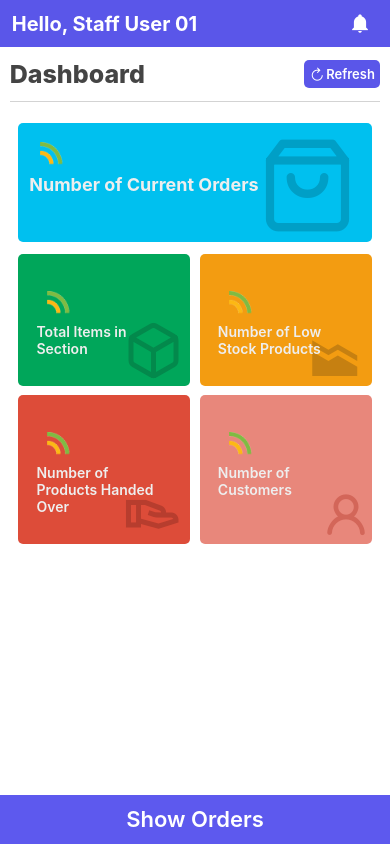
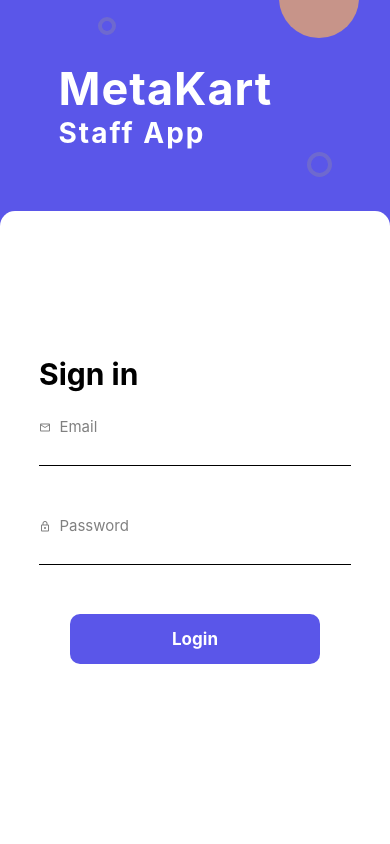
Before and after one commit to Abdulmoizaftab/MetaKart_StaffApp, a React Native app in the folder MetaKart_StaffApp/: screen /Home in a window 390 px wide. Built offline with nearby package versions, Linux system fonts and the light colour scheme; no server answers.

Commit message:
final code push up

```diff
--- a/MetaKart_StaffApp/App.js
+++ b/MetaKart_StaffApp/App.js
@@ -11,7 +11,6 @@
 import { store, persistor } from './src/redux/store';
 import { Provider } from 'react-redux';
 import { PersistGate } from 'redux-persist/integration/react';
-
 const Stack = createStackNavigator();
 
 const App = () => {
@@ -21,7 +20,6 @@
   return (
     <NavigationContainer>
       <Stack.Navigator screenOptions={{headerShown:false}}>
-        <Stack.Screen name="Login" component={Login} />
         <Stack.Screen name="Home" component={Home} />
         <Stack.Screen name="HomeTab" component={HomeTab} />
         <Stack.Screen name="ViewDetails" component={ViewDetails}
--- a/MetaKart_StaffApp/src/redux/LoginRedux.js
+++ b/MetaKart_StaffApp/src/redux/LoginRedux.js
@@ -10,19 +10,19 @@
     reducers:{
         loginStart:(state)=>{
             state.isFetching=true;
-            // console.log("working")
         },
         loginSuccess:(state,action)=>{
             state.isFetching=false;
             state.currentUser=action.payload
             state.error=false;
         },
-        loginFailure:(state)=>{
+        loginFailure:(state,action)=>{
             state.isFetching=false;
-            state.error=true
+            state.error=action.payload
         },
         Logout:(state)=>{
            state.currentUser=null
+           state.error=false;
         },
     },
 })
--- a/MetaKart_StaffApp/src/redux/apiCalls.js
+++ b/MetaKart_StaffApp/src/redux/apiCalls.js
@@ -6,12 +6,13 @@
     dispatch(loginStart());
     try {
 
-        const res = await axios.post("http://192.168.1.28:5000/login", user);
+        const res = await axios.post("http://192.168.1.24:5000/login", {email:user.email,password:user.password});
         // console.log(res,"New data")
         dispatch(loginSuccess(res.data));
         console.log("Data==>", res.data);
+        user.setChange(false)
     } catch (error) {
-        dispatch(loginFailure());
-        console.log("No data");
+        dispatch(loginFailure(true));
+        console.log("No data",error);
     }
 }
--- a/MetaKart_StaffApp/src/screens/Home.js
+++ b/MetaKart_StaffApp/src/screens/Home.js
@@ -7,17 +7,30 @@
 import Ionicons from 'react-native-vector-icons/Ionicons'
 import axios from 'axios'
 import loaderGif from '../assets/images/loader2.gif'
+import { useSelector,useDispatch } from 'react-redux'
+import FontAwesome from 'react-native-vector-icons/FontAwesome'
+import {Logout} from '../redux/LoginRedux'
+import Login from './Login'
+
 
 const Home = () => {
   const navigate = useNavigation()
   const [trigger,setTrigger] = useState(true)
   const [data,setData] = useState([])
   const [isLoading,setIsloading] = useState(true)
+  const [change,setChange] = useState(false)
+  const dispatch=useDispatch();
+
+  const {isFetching,error,currentUser}=useSelector((state)=>state.user)
+
+
 
   const getData = async()=>{
+    if(currentUser){
+
       setIsloading(true)
       const payload = {
-      sectionId:4
+      sectionId:currentUser[0].sectionId
     }
     axios.post(`http://192.168.1.24:5000/dashboard/dashboardData`, payload)
       .then((response) => setData(response.data))
@@ -44,17 +57,26 @@
         }
       })
     }
+    else{
+      setChange(true)
+    }
+    }
+  const logout_user=()=>{
+    //navigate.navigate('Login')
+    dispatch(Logout())
+  }
 
   useEffect(() => {
     getData()
-  }, [trigger])
+  }, [trigger,change])
 
   return (
-    <View style={{ backgroundColor: "white",flex:1}}>
+    <>
+      {currentUser?<View style={{ backgroundColor: "white",flex:1}}>
       <View style={styles.pageHeader}>
-        {/* <MaterialCommunityIcons name='user'/> */}
-        <Text style={styles.pageHeaderText}>Hello, Staff User 01</Text>
-        <MaterialCommunityIcons name="bell" size={21} color="white" style={styles.pageHeaderIcon} />
+        <FontAwesome name='user' size={18} color="white"/>
+        <Text style={styles.pageHeaderText}> Hello, {currentUser[0].staffName}</Text>
+        <MaterialCommunityIcons name="logout" size={21} color="white" style={styles.pageHeaderIcon} onPress={logout_user} />
       </View>
       <View>
         <View style={styles.dashboardHeader}>
@@ -140,7 +162,9 @@
           <Text style={styles.checkoutBtnText}>Show Orders</Text>
         </TouchableOpacity>
       </View>
-    </View>
+    </View>:<Login setChange={setChange}/>}
+
+    </>
     )
   }
 
--- a/MetaKart_StaffApp/src/screens/Login.js
+++ b/MetaKart_StaffApp/src/screens/Login.js
@@ -1,41 +1,30 @@
-import { View, Text, StyleSheet, TextInput, TouchableOpacity, BackHandler, TouchableWithoutFeedback,Alert, Keyboard, ActivityIndicator, KeyboardAvoidingView } from 'react-native';
+import { View, Text, StyleSheet, TextInput, TouchableOpacity, BackHandler, TouchableWithoutFeedback,Alert, Keyboard, ActivityIndicator, } from 'react-native';
 import React, { useState, useEffect } from 'react';
 import MaterialCommunityIcons from 'react-native-vector-icons/MaterialCommunityIcons'
-import { useNavigation,useIsFocused } from '@react-navigation/native';
+
 import {login} from '../redux/apiCalls'
 // import AntDesign from 'react-native-vector-icons/AntDesign'
 // import FontAwesome5Pro from 'react-native-vector-icons/FontAwesome5Pro'
 import {useDispatch,useSelector} from 'react-redux'
-// import { login } from '../redux/apiCalls'
-// import Gmail_auth from '../components/Gmail_auth';
-// import Facebook_auth from '../components/Facebook_auth';
-// import { loginFailure } from '../redux/LoginRedux';
 
-const Login = () => {
-    const isFocused = useIsFocused();
-    const navigate = useNavigation()
+
+import { loginFailure } from '../redux/LoginRedux';
+
+const Login = ({navigation,setChange}) => {
+
     const [email, setEmail] = useState("")
     const [password, setPassword] = useState("")
     const [css, setCss] = useState("75%");
 
     const dispatch=useDispatch()
-
-    const changeCss = (type) => {
-        // setCss("100%")
-
-        if (type === "pressed") {
-            setCss('100%')
-        } else {
-            setCss('75%')
-        }
-
-    }
+    const {isFetching,error,currentUser}=useSelector((state)=>state.user)
+    console.log("login",currentUser)
 
     const handlePress=()=>{
         // console.log(email,password)
         if(email && password){
-          login(dispatch,{email,password})
-          //console.log("pressed");
+          login(dispatch,{email,password,setChange})
+          //setChange(false)
         }
         else{
           Alert.alert(
@@ -49,13 +38,25 @@
         ]
         );
         }
+
+      }
+      if(error===true){
+        Alert.alert(
+          "Login failed",
+          "Something went wrong",
+          [
+        {
+          text: "Ok",
+          onPress: () => dispatch(loginFailure(false)),
+        }
+      ]
+      );
       }
 
     return (
-
-        <TouchableWithoutFeedback onPress={() => {
+        <TouchableWithoutFeedback onPress={()=>{
             Keyboard.dismiss()
-        }}>
+          }}>
             <View style={Style.main}>
                 <View style={Style.dot1}></View>
                 <View style={Style.dot2}></View>
@@ -66,31 +67,32 @@
                     </View>
                 </View>
                 <View style={Style.dot3}></View>
-                <KeyboardAvoidingView style={{ height: '100%' }}>
+
+
                     <View style={{ width: '100%', height: `${css}`, backgroundColor: "white", borderTopRightRadius: 15, borderTopLeftRadius: 15, justifyContent: "center" }} >
                         <View style={Style.log_container2}>
                             <Text style={Style.log_container2_text}>Sign in</Text>
                             <View style={Style.email_view}>
                                 <Text style={Style.email_view_text}><MaterialCommunityIcons name='email-outline' />  Email</Text>
-                                <TextInput value={email} selectionColor="black" style={Style.email_view_textinput} onChangeText={setEmail} onFocus={() => changeCss("pressed")} onBlur={() => { changeCss("notPressed") }} />
+                                <TextInput value={email} selectionColor="black" style={Style.email_view_textinput} onChangeText={setEmail}  />
                             </View>
                             <View style={Style.email_view}>
                                 <Text style={Style.email_view_text}><MaterialCommunityIcons name='lock-outline' />  Password</Text>
-                                <TextInput value={password} selectionColor="black" style={Style.email_view_textinput} secureTextEntry={true} onChangeText={setPassword} onFocus={() => changeCss("pressed")} onBlur={() => { changeCss("notPressed") }} />
+                                <TextInput value={password} selectionColor="black" style={Style.email_view_textinput} secureTextEntry={true} onChangeText={setPassword}  />
                             </View>
 
-                            <TouchableOpacity style={Style.login_btn} onPress={handlePress} >
-                                {/* {loadings===true?
+                            <TouchableOpacity disabled={isFetching===true?true:false} activeOpacity={0.1} style={Style.login_btn} onPress={handlePress} >
+                                {isFetching===true?
             <ActivityIndicator size='large' color="white"/>:
-            <Text style={Style.login_btn_text}>Login</Text>
-        } */}
-                                <Text style={Style.login_btn_text}>Login</Text>
+        <Text style={Style.login_btn_text}>Login</Text>
+        }
                             </TouchableOpacity>
                         </View>
                     </View>
-                </KeyboardAvoidingView>
+
             </View>
-        </TouchableWithoutFeedback>
+                    </TouchableWithoutFeedback>
+
     );
 };
 const Style = StyleSheet.create({
--- a/MetaKart_StaffApp/src/screens/Orders.js
+++ b/MetaKart_StaffApp/src/screens/Orders.js
@@ -6,6 +6,7 @@
 // import { useSelector, useDispatch } from 'react-redux';
 // import { Logout } from '../redux/LoginRedux';
 import axios from 'axios';
+import { useSelector } from 'react-redux';
 
 
 // const timeago=(item)=>{
@@ -20,6 +21,7 @@
 const Orders = ({navigation}) => {
   const [OrdProducts, setOrdProducts] = useState([]);
   const [isLoading, setLoading] = useState(true);
+  const {isFetching,error,currentUser}=useSelector((state)=>state.user)
   // const [limit, setlimit] = useState(6);
   // const [login,setLogin]=useState(false)
   // const {isFetching, error, currentUser, loadings} = useSelector(
@@ -65,7 +67,7 @@
     try{
       //setLogin(true)
       let obj={
-        sectionId:4
+        sectionId:currentUser[0].sectionId
       }
       let result = await axios.post(`http://192.168.1.24:5000/order/currentOrders`,obj)
       console.log("result1==>",result.data)
--- a/MetaKart_StaffApp/src/screens/previousOrders.js
+++ b/MetaKart_StaffApp/src/screens/previousOrders.js
@@ -6,6 +6,8 @@
 // import { useSelector, useDispatch } from 'react-redux';
 // import { Logout } from '../redux/LoginRedux';
 import axios from 'axios';
+import { useSelector } from 'react-redux';
+
 
 
 
@@ -15,6 +17,7 @@
   // const [IsRefreshing, setIsRefreshing] = useState(false);
   // const [reload, setReload] = useState(false);
    const [isLoading, setLoading] = useState(true);
+   const {isFetching,error,currentUser}=useSelector((state)=>state.user)
   // const [limit, setlimit] = useState(6);
   // const [login,setLogin]=useState(false)
   // const {isFetching, error, currentUser, loadings} = useSelector(
@@ -66,7 +69,7 @@
     try{
       //setLogin(true)
       let obj={
-        sectionId:4
+        sectionId:currentUser[0].sectionId
       }
       let result = await axios.post(`http://192.168.1.24:5000/order/forwardedOrders`,obj)
       console.log("result2==>",result.data)
```
Also changed, not shown: 3 other files (tests, documents, lock files or other folders). Lines whose indentation alone changed are shown as unchanged.
